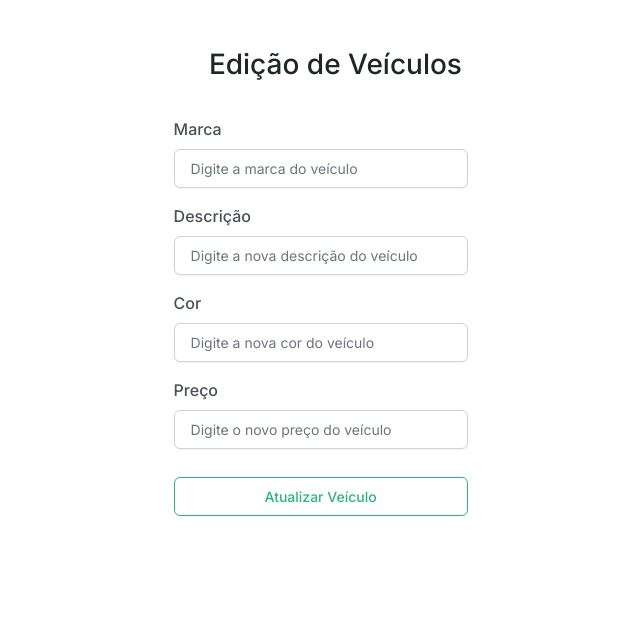
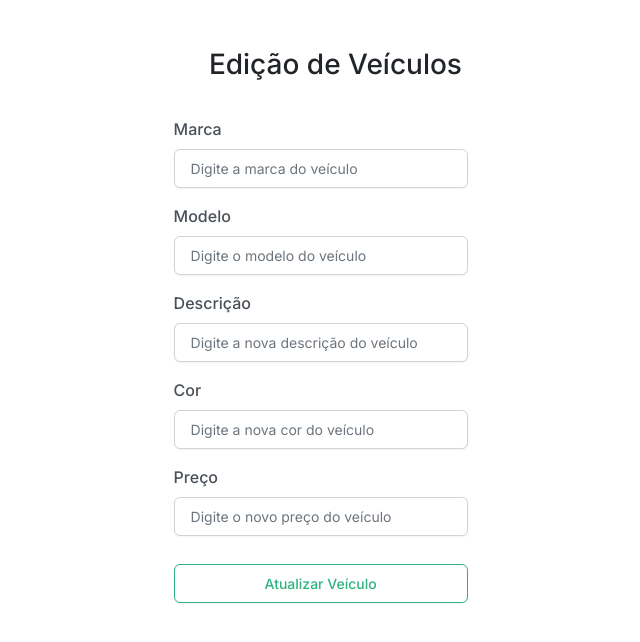
Before and after one commit to joystick2707/Loja-de-Carros, a PHP site: page /editaVeiculo.php in a window 1280 px wide. Shown: the part 77-719 px from the top of the page, without its empty margins (290-930 px from the left). Run offline with PHP 8.4, Linux system fonts and the light colour scheme; some libraries are stand-ins or nearby versions.

Commit message:
Update editaVeiculo.php

```diff
--- a/editaVeiculo.php
+++ b/editaVeiculo.php
@@ -3,11 +3,12 @@
 
     if($_SERVER['REQUEST_METHOD']=='POST'){
         $marca = $_POST['editaMarca'];
+        $modelo = $_POST['editaModelo'];
         $descricao = $_POST['editaDescricao'];
         $cor = $_POST['editaCor'];
         $preco = $_POST['editaPreco'];
 
-        $sql = "UPDATE carros SET descricao ='$descricao', cor = '$cor', preco = '$preco'
+        $sql = "UPDATE carros SET modelo = $modelo, descricao ='$descricao', cor = '$cor', preco = '$preco'
               WHERE marca = '$marca'";
         $result = $conn->query($sql);
 
@@ -69,6 +70,7 @@
                             <li><a class="dropdown-item" href="cadastroCarros.php">Cadastrar</a></li>
                             <li><a class="dropdown-item" href="editaVeiculo.php">Editar</a></li>
                             <li><a class="dropdown-item" href="removeVeiculo.php">Excluir</a></li>
+                            <li><a class="dropdown-item" href="listaVeiculos.php">Listar</a></li>
                         </ul>
                     </li>
                     <li class="nav-item dropdown">
@@ -78,6 +80,7 @@
                         <ul class="dropdown-menu" aria-labelledby="dropdownMenuLink1">
                             <li><a class="dropdown-item" href="editaUsuario.php">Editar</a></li>
                             <li><a class="dropdown-item" href="removeUsuarios.php">Remover</a></li>
+                            <li><a class="dropdown-item" href="listaUsuarios.php">Listar</a></li>
                         </ul>
                     </li>
                 </ul>
@@ -97,6 +100,10 @@
         <div class="mb-3">
             <label for="marca" class="form-label">Marca</label>
             <input type="text" class="form-control" id="marca" name="editaMarca" placeholder="Digite a marca do veículo" required>
+        </div>
+        <div class="mb-3">
+            <label for="modelo" class="form-label">Modelo</label>
+            <input type="text" class="form-control" id="modelo" name="editaModelo" placeholder="Digite o modelo do veículo" required>
         </div>
         <div class="mb-3">
             <label for="descricao" class="form-label">Descrição</label>
```
